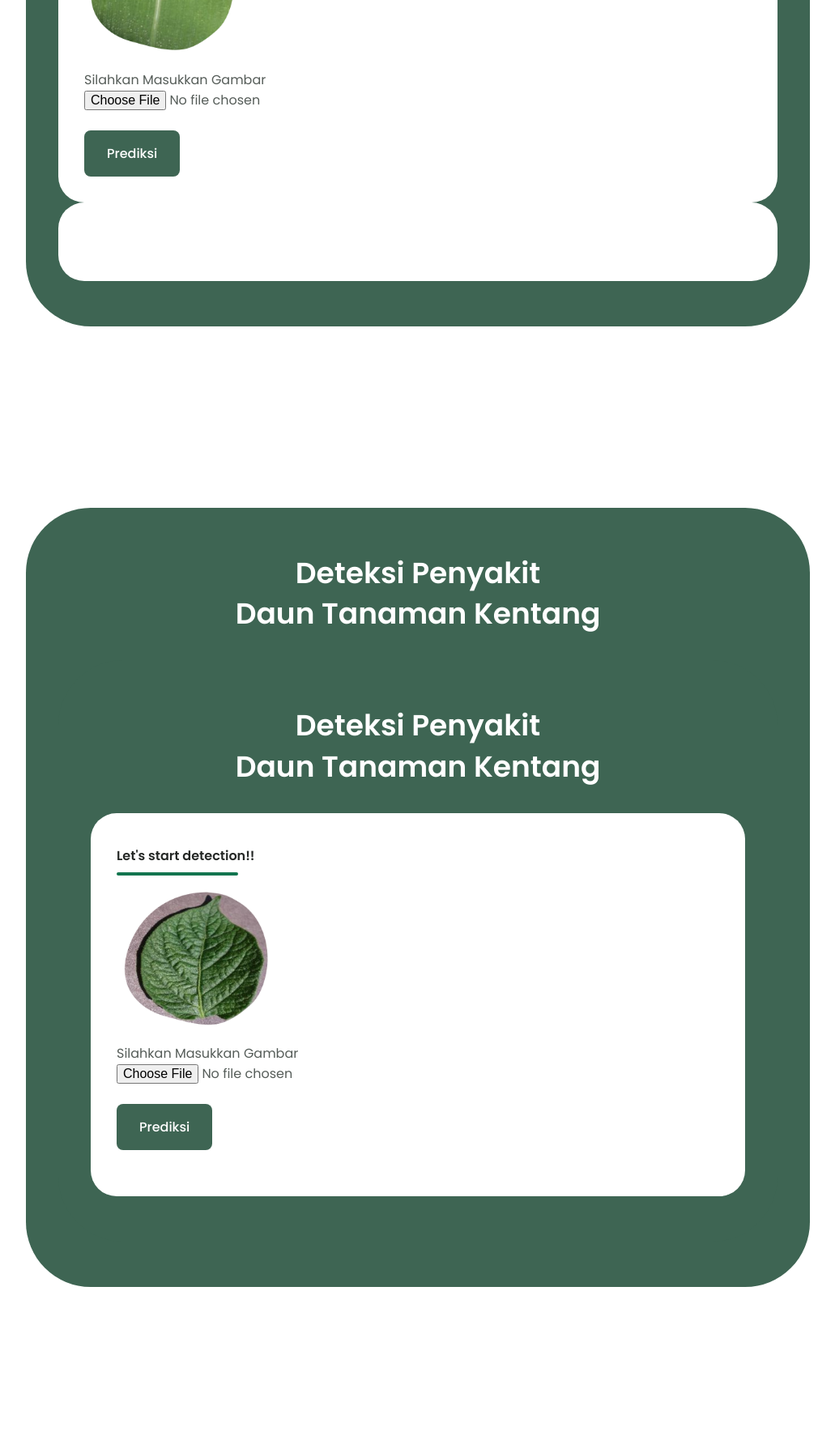
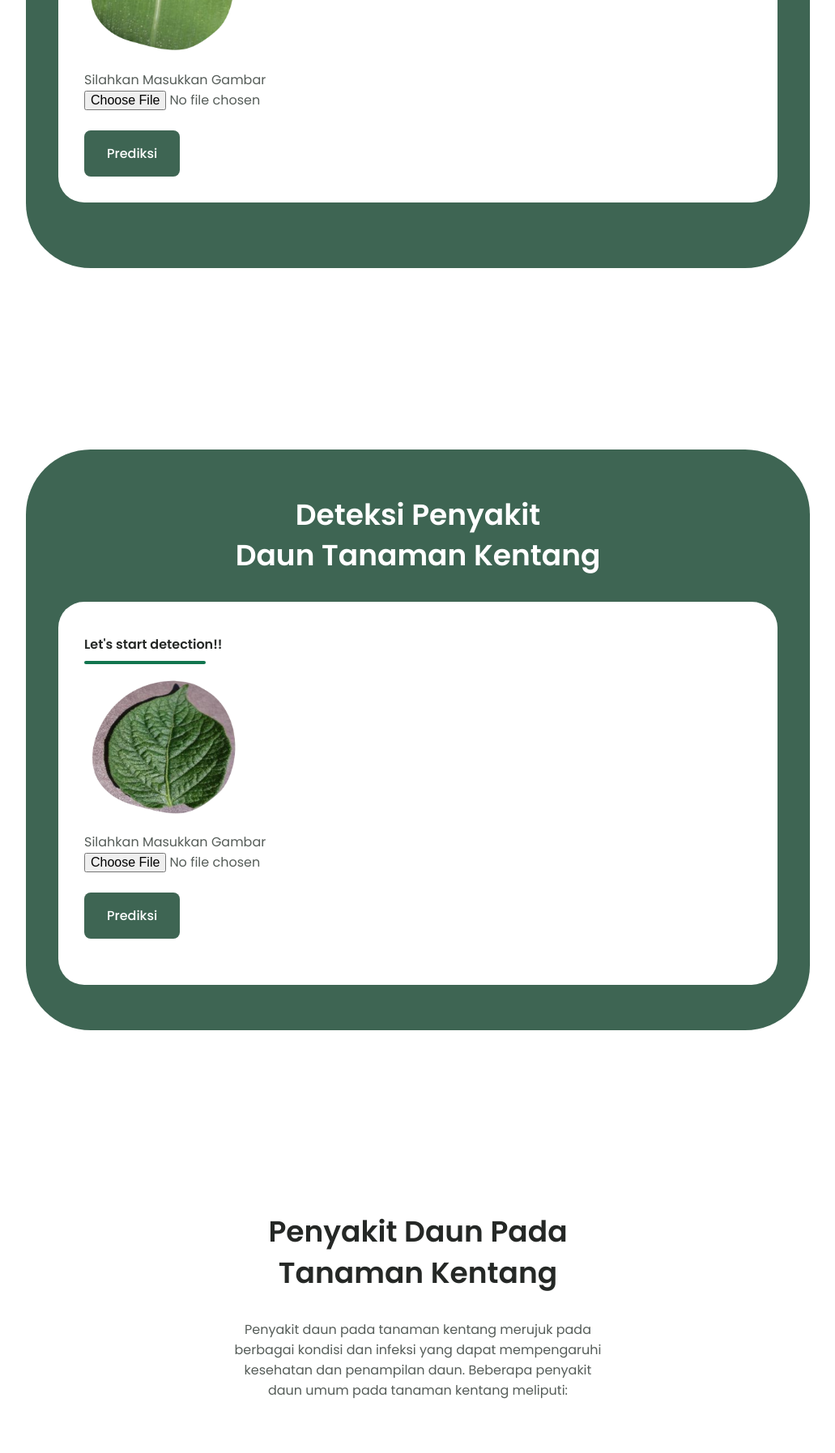
Before and after one commit to gizkarp/PACornAndPotato, a Flask app: page / in a window 1280 px wide. Shown: the part 2631-4425 px from the top of the page at 81% size, without its empty margins (124-1155 px from the left). Run offline with Flask 3, Linux system fonts and the light colour scheme.

Commit message:
Update index.html

```diff
--- a/templates/index.html
+++ b/templates/index.html
@@ -206,12 +206,10 @@
                             <button type="submit" id="prediksi_submit_jagung" class="button button--flex">Prediksi</button>
                         </div>
                         <div class="hasilprediksi">
-                            <div class="steps__card">
                             <br>
                             <!-- Bagian Halaman untuk Hasil Prediksi -->
-                            <div id="hasil_prediksi" align="center">
+                            <div id="hasil_prediksi_jagung" align="center">
                                 <!-- Hasil Prediksi akan ditampilkan di sini-->
-                            </div>
                             </div>
                         </div>
                 </div>
@@ -220,10 +218,6 @@
 
             <section class="steps section container" id="appkentang">
                 <div class="steps__bg">
-                    <h2 class="section__title-center steps__title">
-                        Deteksi Penyakit <br> Daun Tanaman Kentang
-                    </h2>
-                        <div class="steps__bg">
                     <h2 class="section__title-center steps__title">
                         Deteksi Penyakit <br> Daun Tanaman Kentang
                     </h2>
@@ -243,9 +237,7 @@
                                     <!-- Hasil Prediksi akan ditampilkan di sini-->
                                 </div>
                             </div>
-
                         </div>
-                </div>
                 </div>
             </section>
 
```
